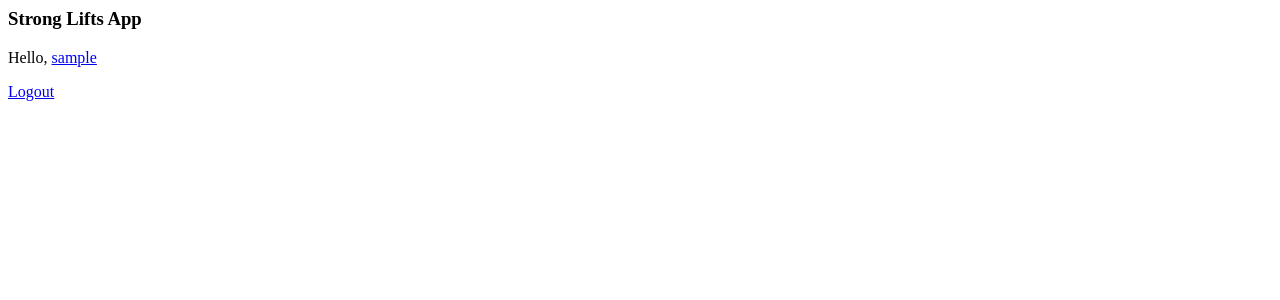
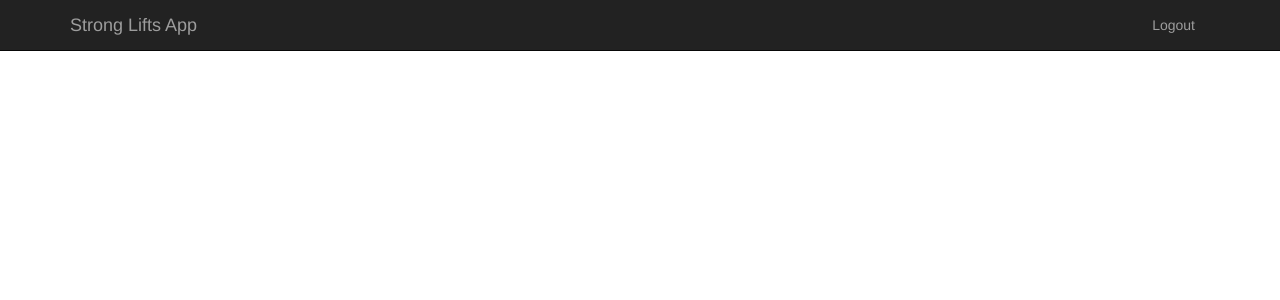
Before and after one commit to erictempleton1/strength_app, a Django app: page /stronglifts/ in a window 1280 px wide. Shown: the top 300 px of the page. Run offline with Django 3.2, Linux system fonts and the light colour scheme; the visitor is signed in with stand-in values (Sample User, id 1); parts of the project's set-up code (start-up, migrations or seed data) failed here and were passed over; some libraries are stand-ins or nearby versions.

Commit message:
more boostrap

```diff
--- a/strengthapp/settings.py
+++ b/strengthapp/settings.py
@@ -124,3 +124,5 @@ USE_TZ = True
 # https://docs.djangoproject.com/en/1.9/howto/static-files/
 
 STATIC_URL = '/static/'
+
+STATICFILES_DIRS = ( os.path.join(BASE_DIR, "static"), )
--- a/strong_lifts/templates/strong_lifts/index.html
+++ b/strong_lifts/templates/strong_lifts/index.html
@@ -1,22 +1,51 @@
 <html>
     <head>
+        <meta charset="utf-8">
+        <meta http-equiv="X-UA-Compatible" content="IE=edge">
+        <meta name="viewport" content="width=device-width, initial-scale=1">
         <title>
             {% block title %}Strong Lifts App{% endblock %}
         </title>
+
+        {% load staticfiles %}
+        <link href="{% static "css/bootstrap.min.css" %}" rel="stylesheet">
     </head>
     <body>
 
-    <h3>Strong Lifts App</h3>
+    <nav class="navbar navbar-inverse navbar-fixed-top">
+      <div class="container">
+        <div class="navbar-header">
+          <button type="button" class="navbar-toggle collapsed" data-toggle="collapse" data-target="#navbar" aria-expanded="false" aria-controls="navbar">
+            <span class="sr-only">Toggle navigation</span>
+            <span class="icon-bar"></span>
+            <span class="icon-bar"></span>
+            <span class="icon-bar"></span>
+          </button>
+          <a class="navbar-brand" href="{% url 'stronglifts:index' %}">Strong Lifts App</a>
+        </div>
+        <div id="navbar" class="collapse navbar-collapse">
+          <ul class="nav navbar-nav pull-right">
 
-    {% if user.is_authenticated %}
-        <p>Hello, <a href="{% url 'stronglifts:user_page' user.username %}">{{ user.username }}</a></p>
-        <p><a href="{% url 'stronglifts:logout_user' %}">Logout</a></p>
-    {% else %}
-        <p><a href="{% url 'stronglifts:register_user' %}">Register</a></p>
-        <p><a href="{% url 'stronglifts:login_user'%}">Login</a></p>
-    {% endif %}
+            {% if user.is_authenticated %}
+                <li><a href="{% url 'stronglifts:logout_user' %}">Logout</a></li>
+            {% else %}
+                <li><a href="{% url 'stronglifts:register_user' %}">Register</a></li>
+                <li><a href="{% url 'stronglifts:login_user' %}">Login</a></li>
+            {% endif %}
+          </ul>
+        </div><!--/.nav-collapse -->
+      </div>
+    </nav>
 
-    {% block body %}{% endblock %}
+    <div class="container">
+
+        <h1 class="lead">Strong Lifts App</h1>
+
+        {% block body %}{% endblock %}
+    </div>
+
+    <script src="https://ajax.googleapis.com/ajax/libs/jquery/1.11.3/jquery.min.js"></script>
+    <script src="{% static 'js/bootstrap.min.js' %}"></script>
 
     </body>
 </html>
```
